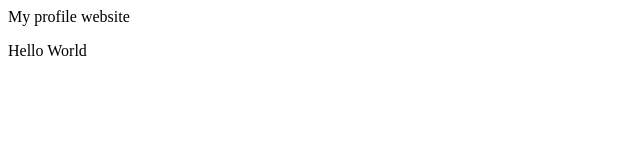
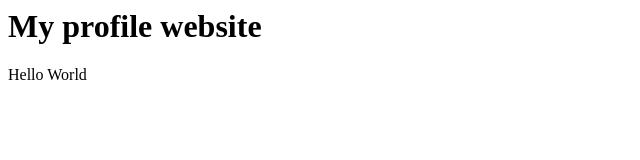
Before and after one commit to triciatgh/triciatgh.github.io, a plain HTML site: page index.html in a window 1280 px wide. Shown: the whole page, without its empty margins (0-640 px from the left). Drawn offline with Linux system fonts and the light colour scheme.

Commit message:
Update index.html

```diff
--- a/index.html
+++ b/index.html
@@ -1,3 +1,3 @@
-<hi> My profile website <hi>
+<h1> My profile website </h1>
 
   <p> Hello World </p>
```
